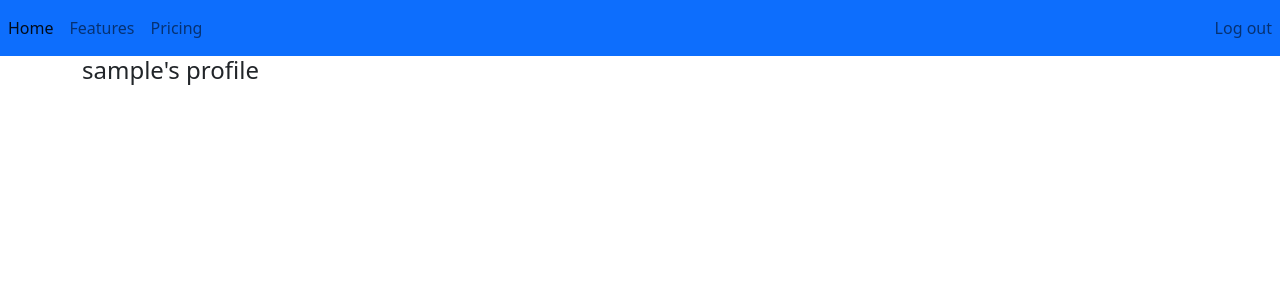
After one commit to cyobero/social, a Django app: page /account/dashboard/ in a window 1280 px wide. The commit adds this page. Shown: the top 300 px of the page. Run offline with Django 3.2, Linux system fonts and the light colour scheme; the visitor is signed in with stand-in values (Sample User, id 1).

Commit message:
dashboard page

```diff
--- a/account/urls.py
+++ b/account/urls.py
@@ -4,4 +4,5 @@ from . import views
 urlpatterns = [
     path('login/', views.user_login, name='user_login'),
     path('logout/', views.user_logout, name='user_logout'),
+    path('dashboard/', views.dashboard, name='dashboard'),
 ]
--- a/account/views.py
+++ b/account/views.py
@@ -1,6 +1,8 @@
-from django.shortcuts import render, HttpResponse
+from django.shortcuts import render, get_object_or_404
 from .forms import UserLoginForm
 from django.contrib.auth import authenticate, login, logout
+from django.contrib.auth.decorators import login_required
+from django.contrib.auth.models import User
 from django.contrib import messages
 
 # Create your views here.
@@ -26,6 +28,13 @@ def user_login(request):
     return render(request, 'account/login.html', {'form': form})
 
 
+@login_required
 def user_logout(request):
     logout(request)
     return render(request, 'account/logged_out.html')
+
+
+@login_required(login_url='user_login')
+def dashboard(request):
+    user = request.user
+    return render(request, 'account/dashboard.html', {'user': user})
--- /dev/null
+++ b/templates/account/dashboard.html
@@ -0,0 +1,42 @@
+{% extends 'base.html' %}
+
+{% block navbar %}
+<nav class="navbar navbar-expand-lg navbar-light bg-primary">
+
+	<div class="collapse navbar-collapse" id="navbarNav">
+		<ul class="navbar-nav ml-auto">
+			<li class="nav-item">
+				<a class="nav-link active" aria-current="page" href="#">Home</a>
+			</li>
+			<li class="nav-item">
+				<a class="nav-link" href="#">Features</a>
+			</li>
+			<li class="nav-item">
+				<a class="nav-link" href="#">Pricing</a>
+			</li>
+		</ul>
+	</div>
+
+	<ul class="navbar-nav mr-auto">
+		{% if request.user.is_authenticated %}
+		<a class="nav-link" href="{% url 'user_logout' %}">Log out</a>
+		</li>
+	</ul>
+	{% endif %}
+
+	</div>
+</nav>
+{% endblock %}
+
+{% block content %}
+<div class="container">
+	<div class="row">
+		<div class="col-md-8">
+			<h4>{{user.username}}'s profile</h3>
+		</div>
+
+		<div class="col-md-4">
+		</div>
+	</div>
+</div>
+{% endblock %}
--- a/templates/account/login_success.html
+++ b/templates/account/login_success.html
@@ -1,6 +1,6 @@
 {% extends 'base.html' %}
 {% block content %}
 
-<meta http-equiv="refresh" content="1; URL={% url 'home' %}" />
+<meta http-equiv="refresh" content="1; URL={% url 'dashboard' %}" />
 <h3>Successfully logged in</h3>
 {% endblock %}
```
